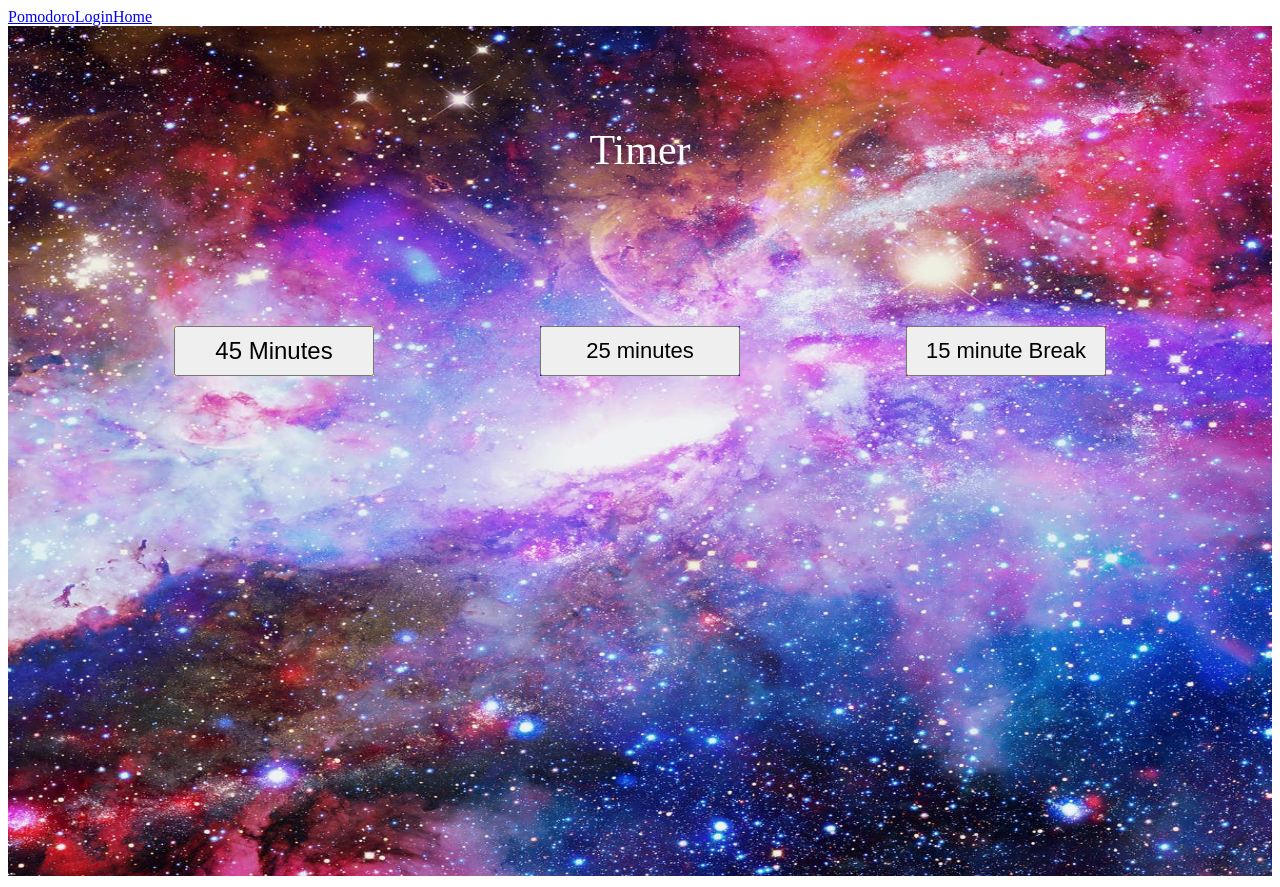
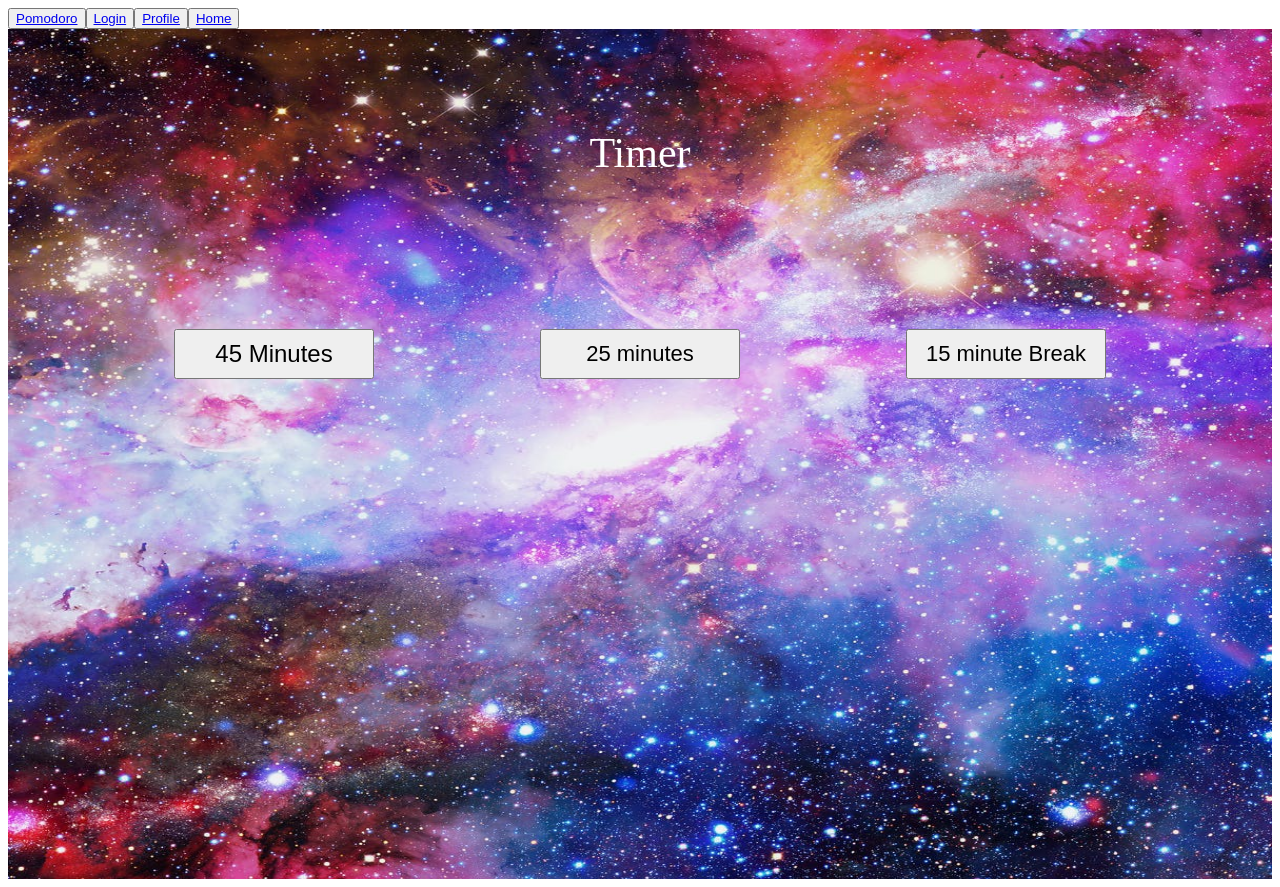
Before and after one commit to whitejamesthe2nd/skillfully, a React (Create React App) app in the folder client/: page /pomodoro in a window 1280 px wide. Built offline with nearby package versions, Linux system fonts and the light colour scheme.

Commit message:
just a few personal touches for the timers

```diff
--- a/client/src/App.js
+++ b/client/src/App.js
@@ -24,6 +24,9 @@ function App() {
             <Route path="/login">
                 <Login />
             </Route>
+            <Route path="/profile">
+                <h1>One step at a time</h1>
+            </Route>
             <Route path="/">
                 <h1> You made it home </h1>
             </Route>
--- a/client/src/components/Pomodoro/Pomodoro.js
+++ b/client/src/components/Pomodoro/Pomodoro.js
@@ -14,21 +14,21 @@ const useStyles = makeStyles({
     firstButtonDiv: {
         gridRowStart: '3',
         gridColumnStart: '2',
-        backgroundColor: 'yellow',
+        // backgroundColor: 'yellow',
         display: 'flex',
         justifyContent: 'center'
     },
     secondButtonDiv: {
         gridRowStart: '3',
         gridColumnStart: '4',
-        backgroundColor: 'blue',
+        // backgroundColor: 'blue',
         display: 'flex',
         justifyContent: 'center'
     },
     thirdButtonDiv: {
         gridRowStart: '3',
         gridColumnStart: '6',
-        backgroundColor: 'red',
+        // backgroundColor: 'red',
         display: 'flex',
         justifyContent: 'center'
     },
--- a/client/src/components/Pomodoro/timers.js
+++ b/client/src/components/Pomodoro/timers.js
@@ -20,7 +20,8 @@ export const fourtyTimer = () => {
         // If the count down is finished, write some text
         if (distance < 0) {
             clearInterval(x);
-            document.getElementById("timer").innerHTML = "EXPIRED";
+            document.getElementById("timer").innerHTML = "Estatic Experience";
+            window.alert('One more step to mastery down');
         }
     }, 1000);
 }
@@ -46,7 +47,8 @@ export const twentyTimer = () => {
         // If the count down is finished, write some text
         if (distance < 0) {
             clearInterval(x);
-            document.getElementById("timer").innerHTML = "EXPIRED";
+            document.getElementById("timer").innerHTML = "Sweet Victory";
+            window.alert('One more step to mastery down');
         }
     }, 1000);
 }
@@ -70,7 +72,8 @@ export const fifteenTimer = () => {
         // If the count down is finished, write some text
         if (distance < 0) {
             clearInterval(x);
-            document.getElementById("timer").innerHTML = "EXPIRED";
+            document.getElementById("timer").innerHTML = "Feel refreshed?";
+            window.alert('The rest ends and the struggle begins');
         }
     }, 1000);
 }
--- a/client/src/components/navbar/Navbar.js
+++ b/client/src/components/navbar/Navbar.js
@@ -6,9 +6,10 @@ function Navbar() {
   return (
         <nav>
             <div>
-                <span><NavLink to="/pomodoro" activeclass="active">Pomodoro</NavLink></span>
-                <span><NavLink to="/login" activeclass="active">Login</NavLink></span>
-                <span><NavLink to="/" activeclass="active">Home</NavLink></span>
+                <button><NavLink to="/pomodoro" activeclass="active">Pomodoro </NavLink></button>
+                <button><NavLink to="/login" activeclass="active">Login </NavLink></button>
+                <button><NavLink to="/profile" activeclass="active">Profile </NavLink></button>
+                <button><NavLink to="/" activeclass="active">Home </NavLink></button>
             </div>
         </nav>
   );
```
